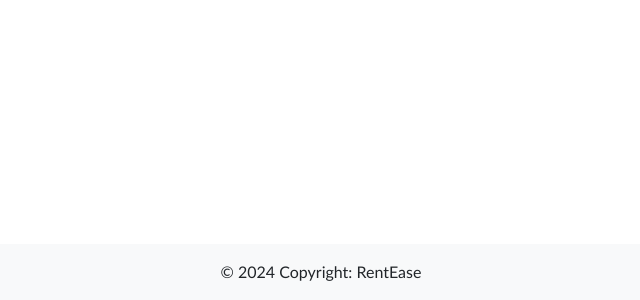
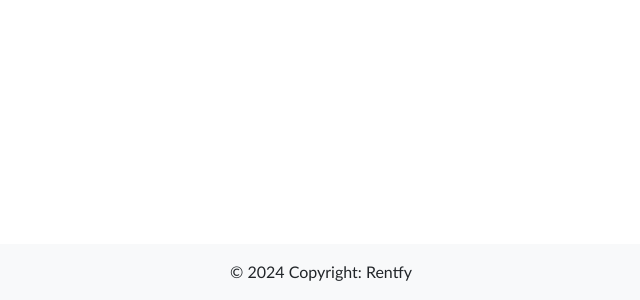
Before and after one commit to AU311421104305/House_Rent_App, a React (Create React App) app in the folder frontent/: page /adminhome in a window 1280 px wide. Shown: the part 500-800 px from the top of the page, without its empty margins (319-959 px from the left). Built offline with nearby package versions, Linux system fonts and the light colour scheme.

Commit message:
Update App.js

```diff
--- a/frontent/src/App.js
+++ b/frontent/src/App.js
@@ -57,7 +57,7 @@ const [userLoggedIn, setUserLoggedIn] = useState(false)
           </div>
           <footer className="bg-light text-center text-lg-start">
             <div className="text-center p-3">
-              © {date} Copyright: RentEase
+              © 2024 Copyright: Rentfy
             </div>
           </footer>
         </Router>
```
